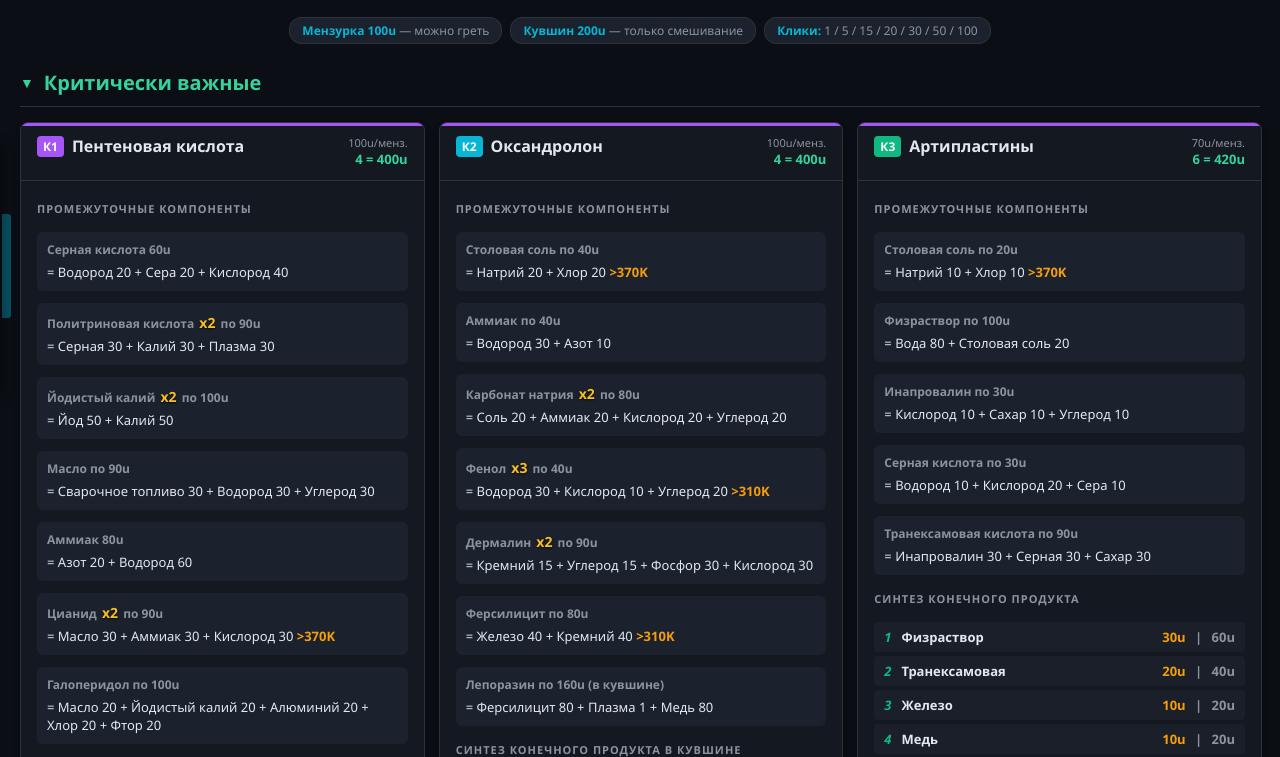
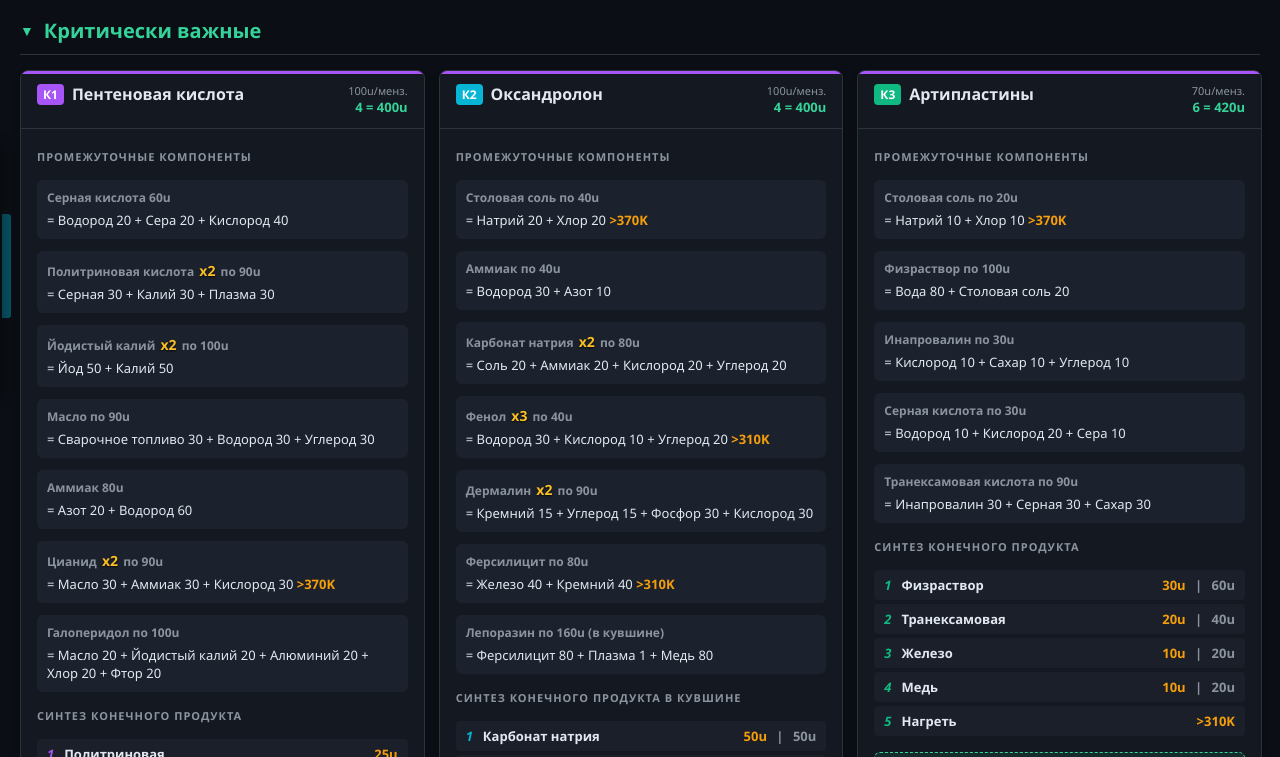
Before and after one commit to Moderach64/chemHelperSS14.io, a plain HTML site: page index.html in a window 1280 px wide. Shown: the part 134-891 px from the top of the page. Drawn offline with Linux system fonts and the light colour scheme.

Commit message:
Top-Bar remove

```diff
--- a/index.html
+++ b/index.html
@@ -35,12 +35,6 @@
     <div class="header-top">
         <h1 class="header-title">Химия <span>SS14</span></h1>
         <div class="header-subtitle">Для новичков и профессионалов • Оптимизированные рецепты крафта</div>
-    </div>
-
-    <div class="topbar">
-        <span class="chip"><b>Мензурка 100u</b> — можно греть</span>
-        <span class="chip"><b>Кувшин 200u</b> — только смешивание</span>
-        <span class="chip"><b>Клики:</b> 1 / 5 / 15 / 20 / 30 / 50 / 100</span>
     </div>
 
     <!-- КАТЕГОРИЯ: КРИТИЧЕСКИ ВАЖНЫЕ -->
--- a/style.css
+++ b/style.css
@@ -398,17 +398,6 @@ body.exp-mode .card::after {
 :root[data-theme="light"] .multiplier {
     text-shadow: 0 1px 2px rgba(255,255,255,0.8);
 }
-
-/* --- Панель подсказок сверху --- */
-.topbar {
-    display: flex;
-    flex-wrap: wrap;
-    gap: 8px;
-    justify-content: center;
-    margin-bottom: 25px;
-    font-size: 12px;
-    color: var(--text-muted);
-}
 .chip {
     background-color: var(--bg-comp);
     border: 1px solid var(--border-color);
```
